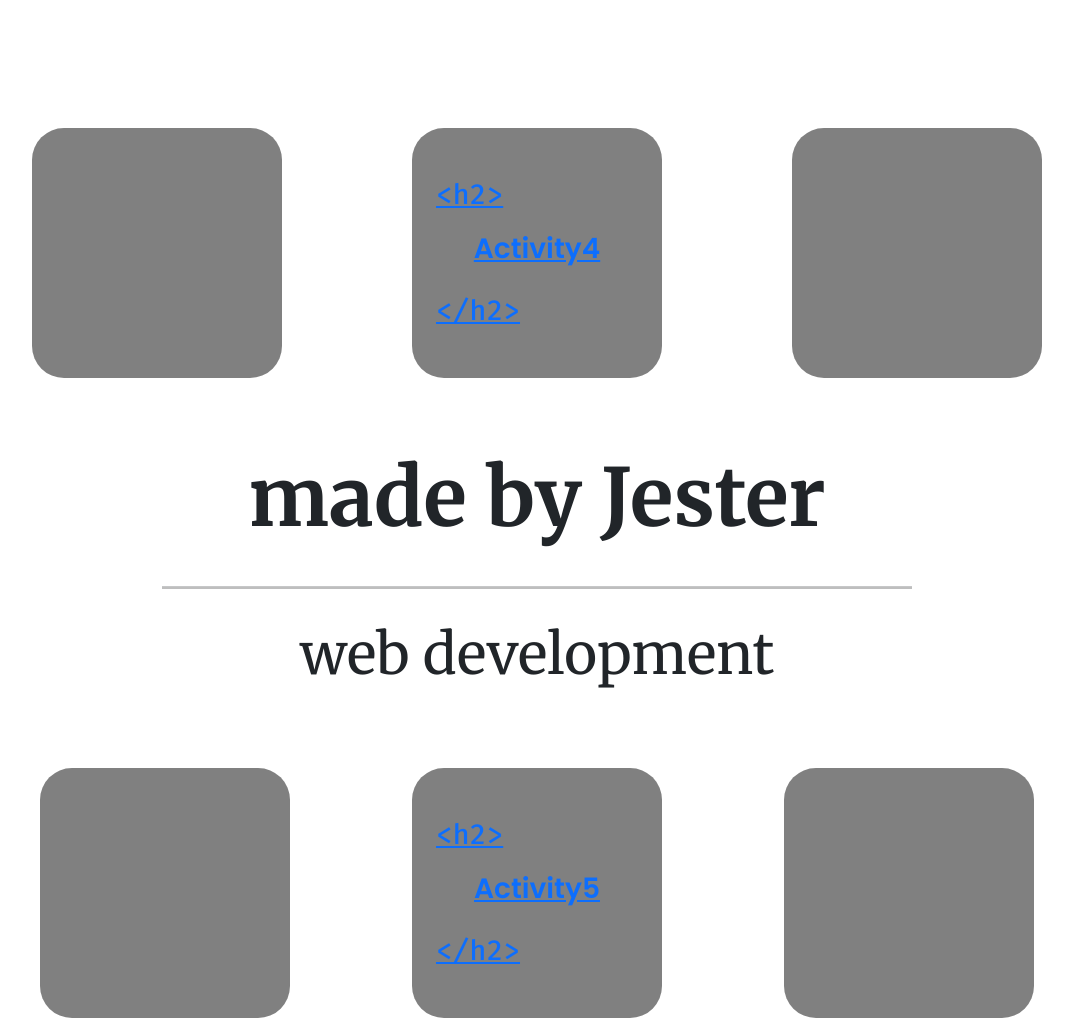
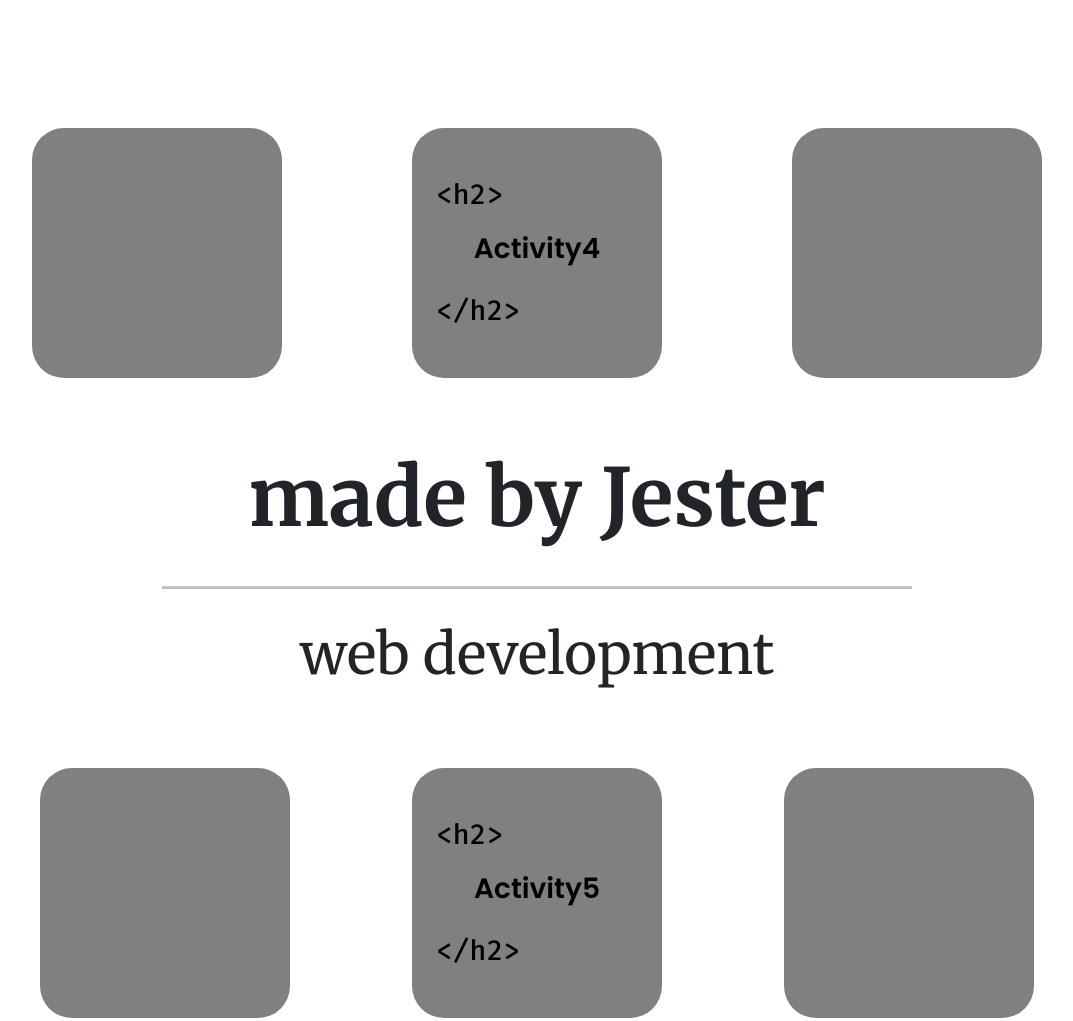
Before and after one commit to jesteeeer/jesteeeer.github.io, a plain HTML site: page index.html in a window 1280 px wide. Shown: the part 720-1741 px from the top of the page, without its empty margins (103-1176 px from the left). Drawn offline with nearby package versions, Linux system fonts and the light colour scheme.

Commit message:
new design

```diff
--- a/assets/style/style.css
+++ b/assets/style/style.css
@@ -15,10 +15,15 @@
     cursor: pointer;
 }
 
+.link-projects{
+    color: black;
+    text-decoration: none;
+}
+
 .project-line{
     height: 3px;
     width: 750px;
-    background: black;
+    background-color: black;
 }
 
 .footer-icon {
--- a/index.html
+++ b/index.html
@@ -54,7 +54,7 @@
           <div class="rounded-5 project-box"></div>
         </div>
         <div class="col-4 col-md-4 d-flex justify-content-center mb-5">
-          <a href="Projects/FirstProject/index.html" class="project-box rounded-5 link-projects d-flex flex-column justify-content-center">
+          <a href="https://jesteeeer.github.io/FirstProject/" target="_blank" class="project-box rounded-5 link-projects d-flex flex-column justify-content-center">
             <p class="fs-3 ms-4 mt-3 fw-medium text-start" style="font-family: 'Fira Mono', monospace;">&lt;h2&gt;</p>
             <h3 class="fw-semibold" style="font-family: 'Poppins', sans-serif;">Activity4</h3>
             <p class="fs-3 ms-4 mt-3 fw-medium text-start" style="font-family: 'Fira Mono', monospace;">&lt;/h2&gt;</p>
@@ -74,7 +74,7 @@
             <div class="rounded-5 project-box"></div>
           </div>
           <div class="col-4 col-md-4 d-flex justify-content-center mb-3">
-            <a href="Projects/SecondProject/index.html" class="project-box rounded-5 link-projects d-flex flex-column justify-content-center">
+            <a href="https://jesteeeer.github.io/SecondProject/" target="_blank" class="project-box rounded-5 link-projects d-flex flex-column justify-content-center">
               <p class="fs-3 ms-4 mt-3 fw-medium text-start" style="font-family: 'Fira Mono', monospace;">&lt;h2&gt;</p>
               <h3 class="fw-semibold" style="font-family: 'Poppins', sans-serif;">Activity5</h3>
               <p class="fs-3 ms-4 mt-3 fw-medium text-start" style="font-family: 'Fira Mono', monospace;">&lt;/h2&gt;</p>
```
